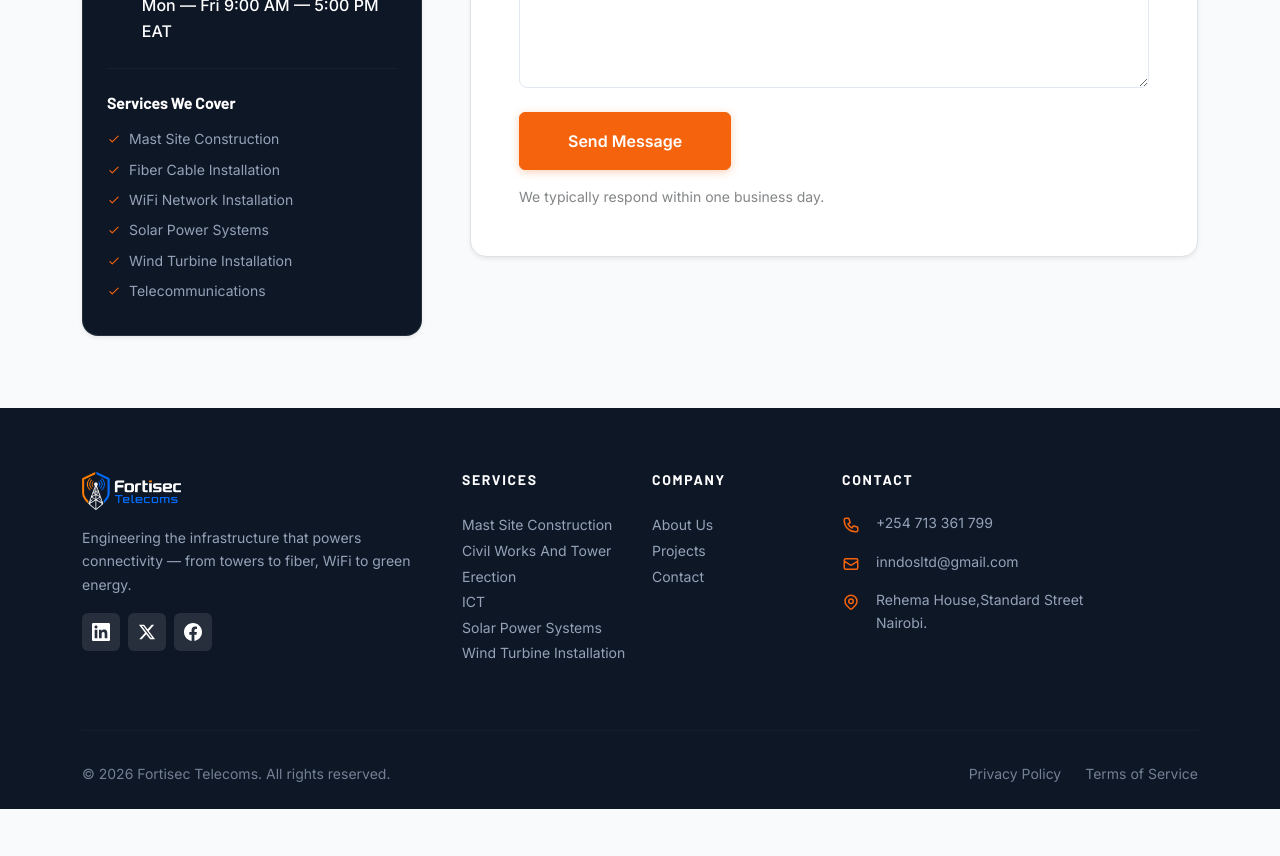
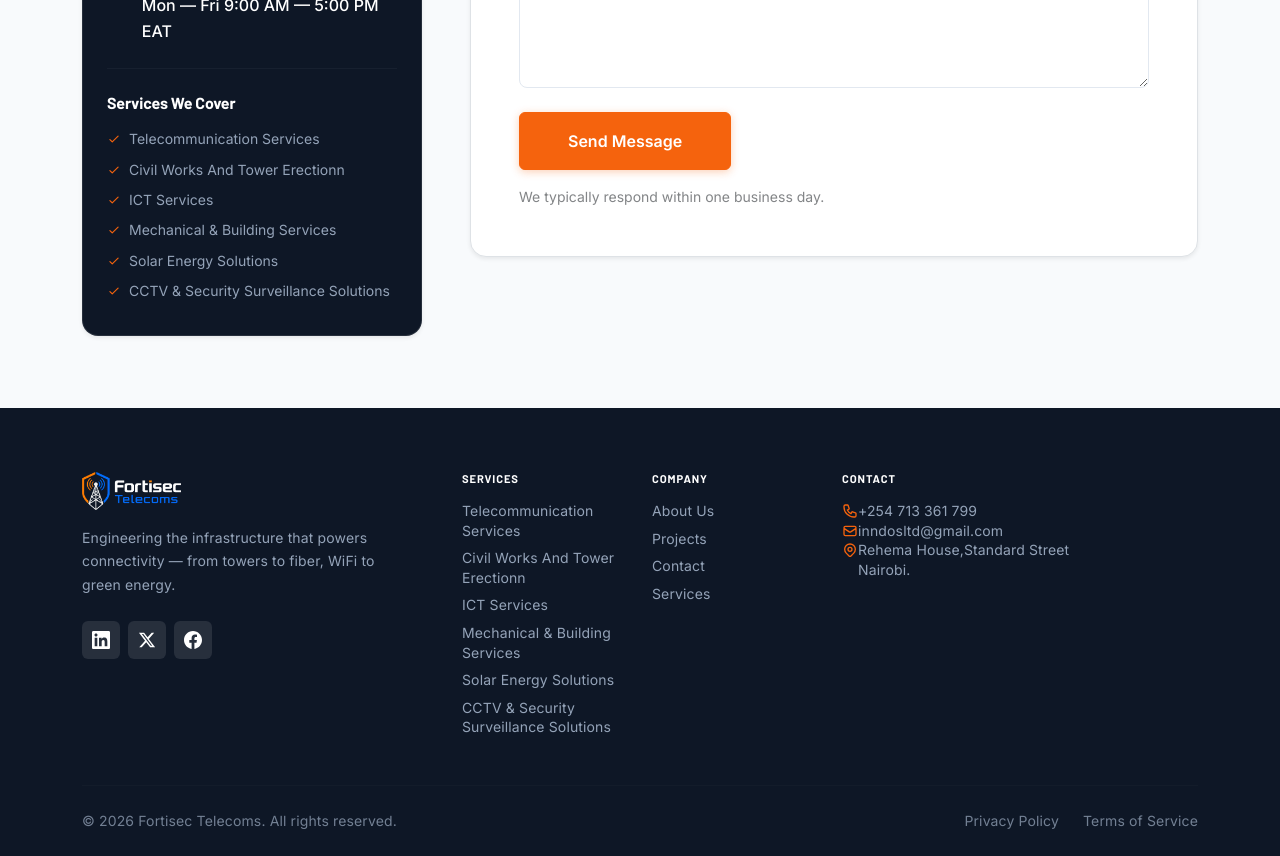
Before and after one commit to Eduedics/fortisec-web, a React (Vite) app: page /contact in a window 1280 px wide. Shown: the part 800-1656 px from the top of the page. Before the commit the page ends 1609 px from the top, so only its background shows below. Built offline with nearby package versions, Linux system fonts and the light colour scheme; no server answers.

Commit message:
footer company section restructure

```diff
--- a/src/assets/global.scss
+++ b/src/assets/global.scss
@@ -321,7 +321,71 @@ a:hover {
     }
   }
 }
+// ============================================
+// FOOTER ENHANCEMENTS
+// ============================================
 
+footer {
+  // Smooth text rendering
+  .text-navy-muted {
+    font-weight: 400;
+    letter-spacing: 0.01em;
+  }
+
+  // Link hover transition
+  .hover-text-primary {
+    transition: color 0.2s ease;
+
+    &:hover {
+      color: var(--primary-color) !important;
+    }
+  }
+
+  // Social icons
+  .transition-colors {
+    transition: background-color 0.25s ease, transform 0.25s ease;
+
+    &:hover {
+      transform: translateY(-2px);
+    }
+  }
+
+  // List items
+  ul li {
+    transition: transform 0.2s ease;
+
+    &:hover {
+      transform: translateX(2px);
+    }
+  }
+
+  // Heading styles
+  .font-heading {
+    letter-spacing: 0.08em;
+    font-size: 0.7rem;
+  }
+
+  // Contact items
+  .d-flex.align-items-start {
+    svg {
+      flex-shrink: 0;
+      margin-top: 2px;
+    }
+  }
+}
+
+// Responsive adjustments
+@media (max-width: 768px) {
+  footer {
+    .text-navy-muted.small {
+      font-size: 0.8rem;
+    }
+
+    .gap-4 {
+      gap: 1.5rem !important;
+    }
+  }
+}
 // ============================================
 // 6. TYPOGRAPHY - INDUSTRY STANDARD SIZES
 // ============================================
@@ -381,7 +445,7 @@ a:hover {
   .hero-overlay {
     position: absolute;
     inset: 0;
-    background: linear-gradient(135deg, rgba(14, 23, 38, 0.88) 0%, rgba(14, 23, 38, 0.55) 60%, rgba(14, 23, 38, 0.35) 100%);
+    background: linear-gradient(135deg, rgba(14, 23, 38, 0.88) 0%, rgba(21, 42, 79, 0.55) 60%, rgba(14, 23, 38, 0.35) 100%);
     z-index: 1;
   }
 
--- a/src/components/layout/Footer.jsx
+++ b/src/components/layout/Footer.jsx
@@ -13,7 +13,7 @@ export default function Footer() {
   return (
     <footer className="bg-navy text-navy-foreground pt-5 pb-4">
       <Container className="pt-3">
-        <Row className="g-4 pb-5">
+        <Row className="g-4 pb-4">
           {/* Brand Col */}
           <Col lg={4} md={6}>
             <Link to="/" className="d-inline-block mb-3">
@@ -24,7 +24,7 @@ export default function Footer() {
                 className="object-contain"
               />
             </Link>
-            <p className="text-navy-muted small mb-4pe-lg-4" style={{ lineHeight: 1.7 }}>
+            <p className="text-navy-muted small mb-4" style={{ lineHeight: 1.7, maxWidth: '320px' }}>
               Engineering the infrastructure that powers connectivity — from towers to fiber, WiFi to green energy.
             </p>
             <div className="d-flex gap-2">
@@ -63,11 +63,11 @@ export default function Footer() {
 
           {/* Services Col */}
           <Col lg={2} md={6}>
-            <h6 className="font-heading text-uppercase text-white small fw-bold tracking-widest mb-4">Services</h6>
+            <h6 className="font-heading text-uppercase text-white small fw-bold tracking-widest mb-3">Services</h6>
             <ul className="list-unstyled mb-0">
               {services.map((s) => (
-                <li key={s.href} className="mb-2.5">
-                  <Link to={s.href} className="text-navy-muted text-decoration-none small hover-text-primary">
+                <li key={s.href} className="mb-2">
+                  <Link to={s.href} className="text-navy-muted text-decoration-none small hover-text-primary d-block" style={{ lineHeight: 1.4 }}>
                     {s.label}
                   </Link>
                 </li>
@@ -77,11 +77,11 @@ export default function Footer() {
 
           {/* Company Col */}
           <Col lg={2} md={6}>
-            <h6 className="font-heading text-uppercase text-white small fw-bold tracking-widest mb-4">Company</h6>
+            <h6 className="font-heading text-uppercase text-white small fw-bold tracking-widest mb-3">Company</h6>
             <ul className="list-unstyled mb-0">
               {company.map((c) => (
-                <li key={c.href} className="mb-2.5">
-                  <Link to={c.href} className="text-navy-muted text-decoration-none small hover-text-primary">
+                <li key={c.href} className="mb-2">
+                  <Link to={c.href} className="text-navy-muted text-decoration-none small hover-text-primary d-block" style={{ lineHeight: 1.4 }}>
                     {c.label}
                   </Link>
                 </li>
@@ -91,34 +91,34 @@ export default function Footer() {
 
           {/* Contact Col */}
           <Col lg={4} md={6}>
-            <h6 className="font-heading text-uppercase text-white small fw-bold tracking-widest mb-4">Contact</h6>
+            <h6 className="font-heading text-uppercase text-white small fw-bold tracking-widest mb-3">Contact</h6>
             <ul className="list-unstyled small text-navy-muted mb-0">
-              <li className="mb-3 d-flex align-items-start">
-                <svg className="text-primary-brand me-3 mt-1 shrink-0" width="18" height="18" fill="none" stroke="currentColor" viewBox="0 0 24 24">
+              <li className="mb-2.5 d-flex align-items-start">
+                <svg className="text-primary-brand me-2.5 mt-0.5 shrink-0" width="16" height="16" fill="none" stroke="currentColor" viewBox="0 0 24 24">
                   <path strokeLinecap="round" strokeLinejoin="round" strokeWidth="2" d="M3 5a2 2 0 012-2h3.28a1 1 0 01.948.684l1.498 4.493a1 1 0 01-.502 1.21l-2.257 1.13a11.042 11.042 0 005.516 5.516l1.13-2.257a1 1 0 011.21-.502l4.493 1.498a1 1 0 01.684.949V19a2 2 0 01-2 2h-1C9.716 21 3 14.284 3 6V5z" />
                 </svg>
-                <span>{contact.phone}</span>
+                <span style={{ lineHeight: 1.4 }}>{contact.phone}</span>
               </li>
-              <li className="mb-3 d-flex align-items-start">
-                <svg className="text-primary-brand me-3 mt-1 shrink-0" width="18" height="18" fill="none" stroke="currentColor" viewBox="0 0 24 24">
+              <li className="mb-2.5 d-flex align-items-start">
+                <svg className="text-primary-brand me-2.5 mt-0.5 shrink-0" width="16" height="16" fill="none" stroke="currentColor" viewBox="0 0 24 24">
                   <path strokeLinecap="round" strokeLinejoin="round" strokeWidth="2" d="M3 8l7.89 5.26a2 2 0 002.22 0L21 8M5 19h14a2 2 0 002-2V7a2 2 0 00-2-2H5a2 2 0 00-2 2v10a2 2 0 002 2z" />
                 </svg>
-                <span>{contact.email}</span>
+                <span style={{ lineHeight: 1.4 }}>{contact.email}</span>
               </li>
               <li className="d-flex align-items-start">
-                <svg className="text-primary-brand me-3 mt-1 shrink-0" width="18" height="18" fill="none" stroke="currentColor" viewBox="0 0 24 24">
+                <svg className="text-primary-brand me-2.5 mt-0.5 shrink-0" width="16" height="16" fill="none" stroke="currentColor" viewBox="0 0 24 24">
                   <path strokeLinecap="round" strokeLinejoin="round" strokeWidth="2" d="M17.657 16.657L13.414 20.9a1.998 1.998 0 01-2.827 0l-4.244-4.243a8 8 0 1111.314 0z" />
                   <path strokeLinecap="round" strokeLinejoin="round" strokeWidth="2" d="M15 11a3 3 0 11-6 0 3 3 0 016 0z" />
                 </svg>
-                <span style={{ whiteSpace: 'pre-line' }}>{contact.address}</span>
+                <span style={{ whiteSpace: 'pre-line', lineHeight: 1.4 }}>{contact.address}</span>
               </li>
             </ul>
           </Col>
         </Row>
 
-        <hr style={{ borderColor: 'rgba(255, 255, 255, 0.1)' }} />
+        <hr style={{ borderColor: 'rgba(255, 255, 255, 0.08)' }} />
 
-        <div className="d-flex flex-column flex-sm-row justify-content-between align-items-center gap-2 pt-3">
+        <div className="d-flex flex-column flex-sm-row justify-content-between align-items-center gap-2 pt-2">
           <p className="text-navy-muted small mb-0 opacity-75">
             © {getCurrentYear()} {siteName}. All rights reserved.
           </p>
--- a/src/data/content.json
+++ b/src/data/content.json
@@ -40,18 +40,22 @@
       "story": "/assets/projectPhotos/juba,south sudan-2025.jpeg"
     }
   },
+
+
   "footer": {
     "services": [
-      { "label": "Mast Site Construction", "href": "/services#mast-construction" },
-      { "label": "Civil Works And Tower Erection", "href": "/services#Civil Works And Tower Erection" },
-      { "label": "ICT", "href": "/services#ICT" },
-      { "label": "Solar Power Systems", "href": "/services#solar" },
-      { "label": "Wind Turbine Installation", "href": "/services#wind" }
+      { "label": "Telecommunication Services", "href": "/services#Telecommunication Services" },
+      { "label": "Civil Works And Tower Erectionn", "href": "/services#Civil Works And Tower Erection" },
+      { "label": "ICT Services", "href": "/services#ICT" },
+      { "label": "Mechanical & Building Services", "href": "/services#Mechanical" },
+      { "label": "Solar Energy Solutions", "href": "/services#Solar" },
+      { "label": "CCTV & Security Surveillance Solutions", "href": "/services#CCTV" }
     ],
     "company": [
       { "label": "About Us", "href": "/about" },
       { "label": "Projects", "href": "/projects" },
-      { "label": "Contact", "href": "/contact" }
+      { "label": "Contact", "href": "/contact" },
+      { "label": "Services", "href": "/services" }
     ],
     "contact": {
       "phone": "+254 713 361 799",
@@ -421,12 +425,12 @@
       "hours": "Mon — Fri 9:00 AM — 5:00 PM EAT"
     },
     "services": [
-      { "id": "cs1", "label": "Mast Site Construction" },
-      { "id": "cs2", "label": "Fiber Cable Installation" },
-      { "id": "cs3", "label": "WiFi Network Installation" },
-      { "id": "cs4", "label": "Solar Power Systems" },
-      { "id": "cs5", "label": "Wind Turbine Installation" },
-      { "id": "cs6", "label": "Telecommunications" }
+      { "id": "cs1", "label": "Telecommunication Services" },
+      { "id": "cs2", "label": "Civil Works And Tower Erectionn" },
+      { "id": "cs3", "label": "ICT Services" },
+      { "id": "cs4", "label": "Mechanical & Building Services" },
+      { "id": "cs5", "label": "Solar Energy Solutions" },
+      { "id": "cs6", "label": "CCTV & Security Surveillance Solutions" }
     ]
   }
 }
```
